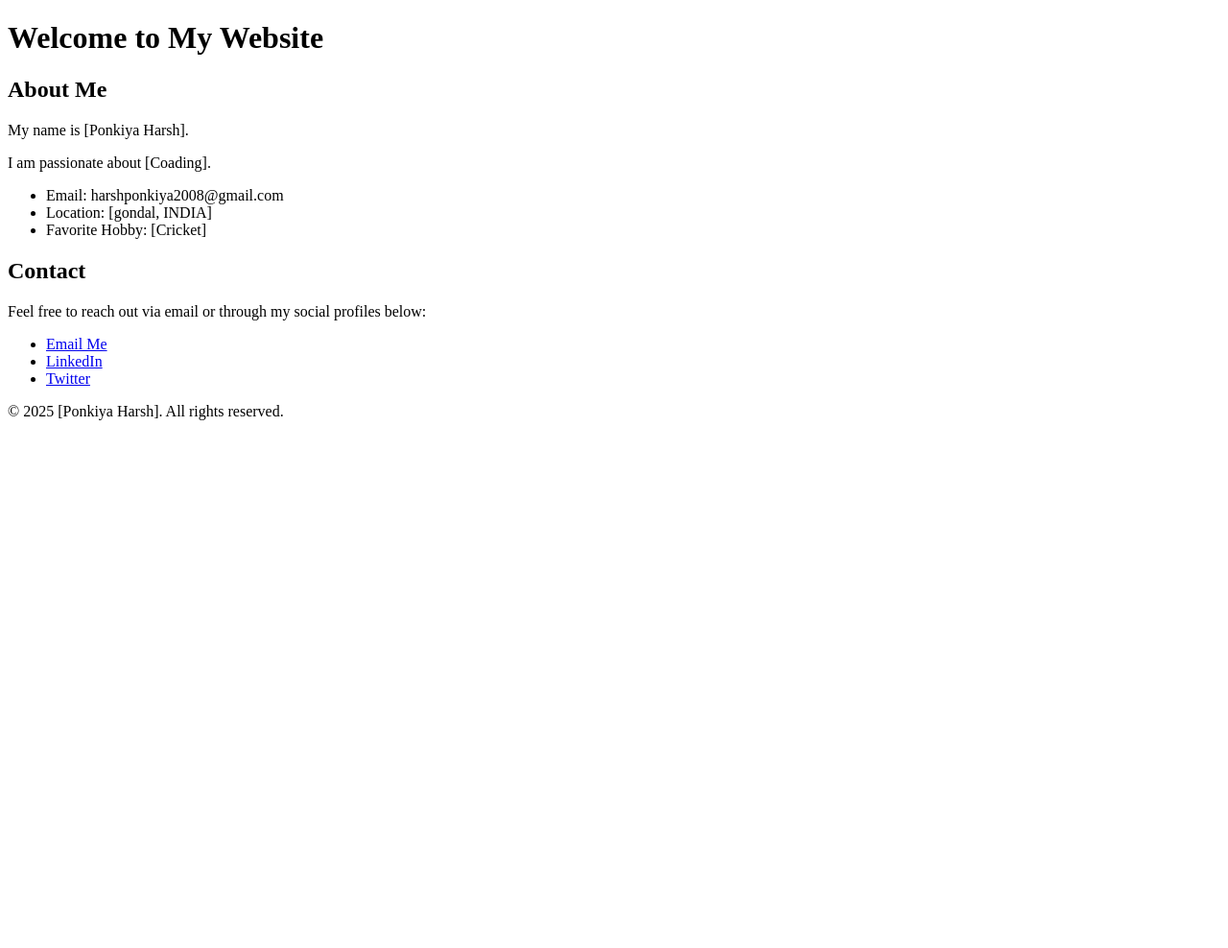
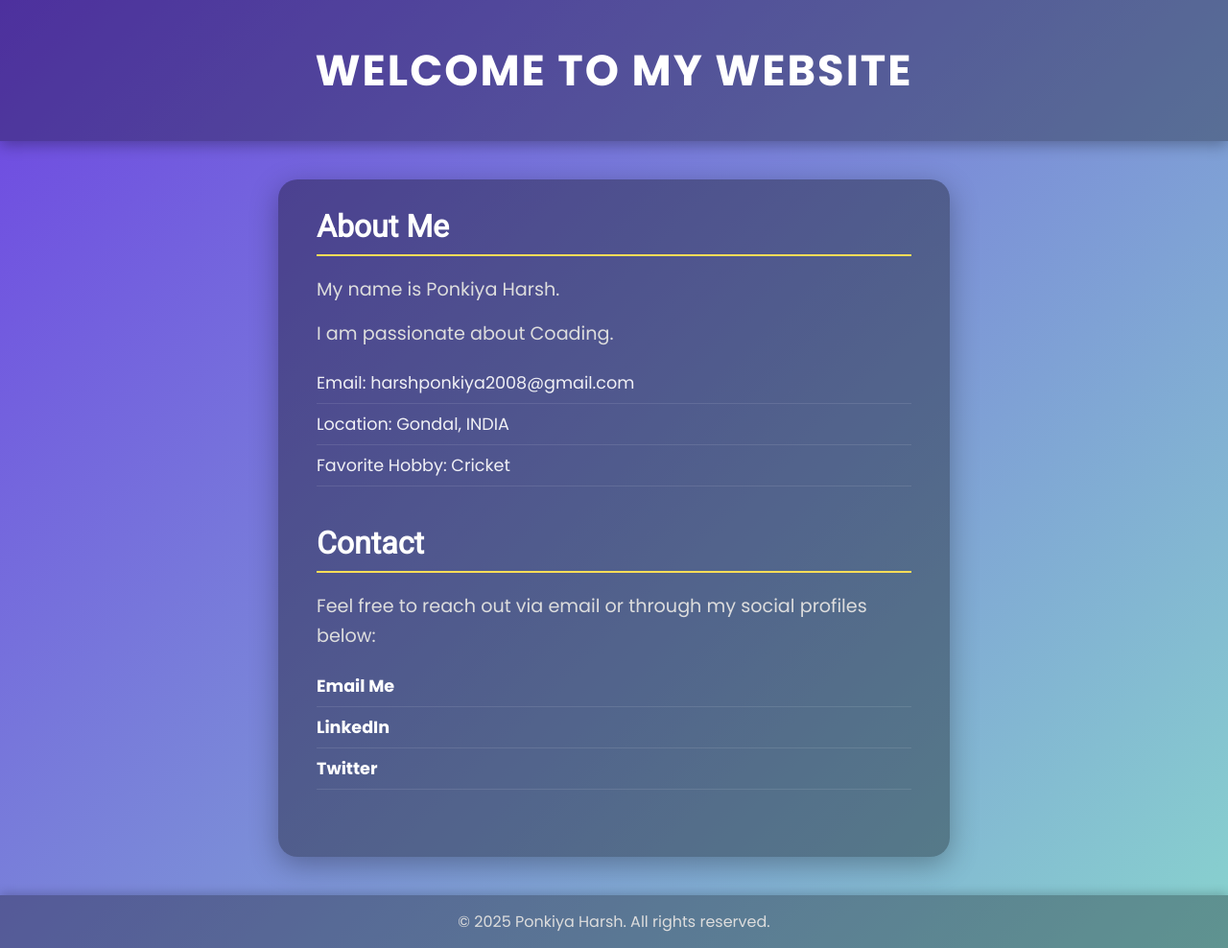
Before and after one commit to harshponkiya2008-cyber/-my-website, a plain HTML site: page index.html in a window 1280 px wide. Shown: the whole page at 96% size. Before the commit the page ends 800 px from the top, so only its background shows below. Drawn offline with Linux system fonts and the light colour scheme.

Commit message:
index.html

```diff
--- a/index.html
+++ b/index.html
@@ -1,23 +1,131 @@
 <!DOCTYPE html>
 <html lang="en">
 <head>
-  <meta charset="UTF-8">
-  <meta name="viewport" content="width=device-width, initial-scale=1.0">
-  <title>My Personal Website</title>
+  <meta charset="UTF-8" />
+  <meta name="viewport" content="width=device-width, initial-scale=1" />
+  <title>Ponkiya Harsh - Personal Website</title>
+  <style>
+    @import url('https://fonts.googleapis.com/css2?family=Poppins:wght@400;700&family=Roboto&display=swap');
+
+    /* Reset and base styles */
+    * {
+      margin: 0;
+      padding: 0;
+      box-sizing: border-box;
+    }
+    body {
+      font-family: 'Poppins', sans-serif;
+      color: #f0f0f5;
+      background: linear-gradient(135deg, #6e45e2, #88d3ce);
+      min-height: 100vh;
+      display: flex;
+      flex-direction: column;
+      justify-content: space-between;
+    }
+    a {
+      color: #fff;
+      text-decoration: none;
+      font-weight: 600;
+      transition: color 0.3s ease;
+    }
+    a:hover {
+      color: #ffdd57;
+    }
+
+    header {
+      background: rgba(0, 0, 0, 0.3);
+      padding: 40px 20px;
+      text-align: center;
+      box-shadow: 0 4px 15px rgba(0, 0, 0, 0.3);
+      font-size: 2.8rem;
+      font-weight: 700;
+      letter-spacing: 2px;
+      text-transform: uppercase;
+      color: #fff;
+    }
+
+    main {
+      width: 90%;
+      max-width: 700px;
+      margin: 40px auto;
+      background: rgba(0, 0, 0, 0.35);
+      border-radius: 20px;
+      box-shadow: 0 8px 30px rgba(0, 0, 0, 0.3);
+      padding: 30px 40px;
+    }
+
+    section {
+      margin-bottom: 40px;
+    }
+
+    h2 {
+      font-family: 'Roboto', sans-serif;
+      font-size: 2rem;
+      margin-bottom: 20px;
+      border-bottom: 2px solid #ffdd57;
+      padding-bottom: 10px;
+      color: #fff;
+    }
+
+    p {
+      font-size: 1.2rem;
+      line-height: 1.6;
+      margin-bottom: 15px;
+      color: #ddd;
+    }
+
+    ul {
+      list-style-type: none;
+      padding-left: 0;
+    }
+
+    ul li {
+      font-size: 1.1rem;
+      padding: 8px 0;
+      border-bottom: 1px solid rgba(255, 255, 255, 0.1);
+    }
+
+    footer {
+      background: rgba(0, 0, 0, 0.3);
+      color: #ddd;
+      text-align: center;
+      padding: 15px 20px;
+      font-size: 1rem;
+      box-shadow: 0 -2px 10px rgba(0,0,0,0.2);
+    }
+
+    /* Responsive */
+    @media (max-width: 600px) {
+      header {
+        font-size: 2rem;
+        padding: 30px 10px;
+      }
+      main {
+        padding: 25px 20px;
+        margin: 20px auto;
+      }
+      h2 {
+        font-size: 1.5rem;
+      }
+      p, ul li {
+        font-size: 1rem;
+      }
+    }
+  </style>
 </head>
 <body>
   <header>
-    <h1>Welcome to My Website</h1>
+    Welcome to My Website
   </header>
   <main>
     <section>
       <h2>About Me</h2>
-      <p>My name is [Ponkiya Harsh].</p>
-      <p>I am passionate about [Coading].</p>
+      <p>My name is Ponkiya Harsh.</p>
+      <p>I am passionate about Coading.</p>
       <ul>
         <li>Email: harshponkiya2008@gmail.com</li>
-        <li>Location: [gondal, INDIA]</li>
-        <li>Favorite Hobby: [Cricket]</li>
+        <li>Location: Gondal, INDIA</li>
+        <li>Favorite Hobby: Cricket</li>
       </ul>
     </section>
     <section>
@@ -25,13 +133,13 @@
       <p>Feel free to reach out via email or through my social profiles below:</p>
       <ul>
         <li><a href="mailto:harshponkiya2008@gmail.com">Email Me</a></li>
-        <li><a href="https://www.linkedin.com/in/harsh-ponkiya-233583386/">LinkedIn</a></li>
-        <li><a href="https://twitter.com/yourprofile">Twitter</a></li>
+        <li><a href="https://www.linkedin.com/in/harsh-ponkiya-233583386/" target="_blank" rel="noopener">LinkedIn</a></li>
+        <li><a href="https://twitter.com/yourprofile" target="_blank" rel="noopener">Twitter</a></li>
       </ul>
     </section>
   </main>
   <footer>
-    <p>© 2025 [Ponkiya Harsh]. All rights reserved.</p>
+    © 2025 Ponkiya Harsh. All rights reserved.
   </footer>
 </body>
 </html>
```
